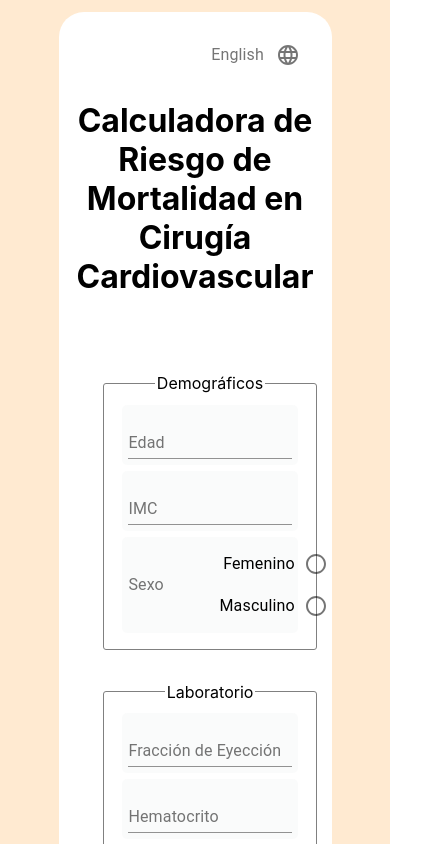
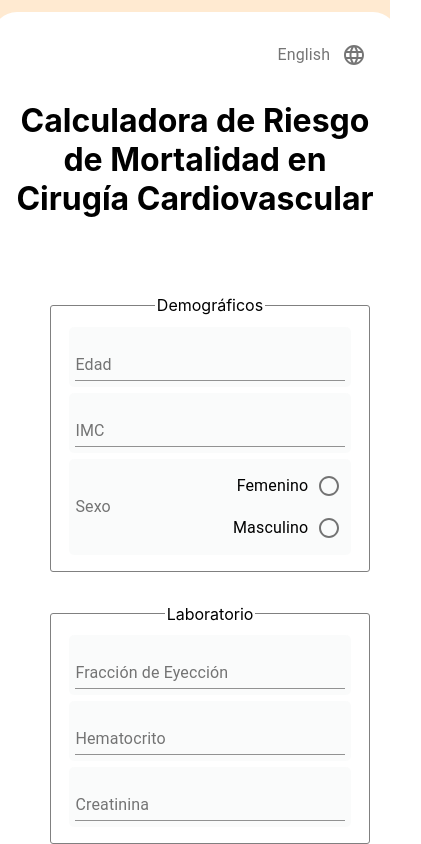
Before and after one commit to santiag0m/cardio-client, a React (Create React App) app: page / in a window 390 px wide. Shown: the top 844 px of the page, 421 px wide, since content can reach past the window. Built offline with nearby package versions, Linux system fonts and the light colour scheme.

Commit message:
Improve mobile

```diff
--- a/src/views/Form.js
+++ b/src/views/Form.js
@@ -15,7 +15,7 @@ const useStyles = makeStyles((theme) => ({
   root: {
     display: "flex",
     flexDirection: "column",
-    width: "60%",
+    minWidth: "65%",
     maxWidth: "1000px",
     alignItems: "center",
     // margin: "0 0 128px 0",
```
